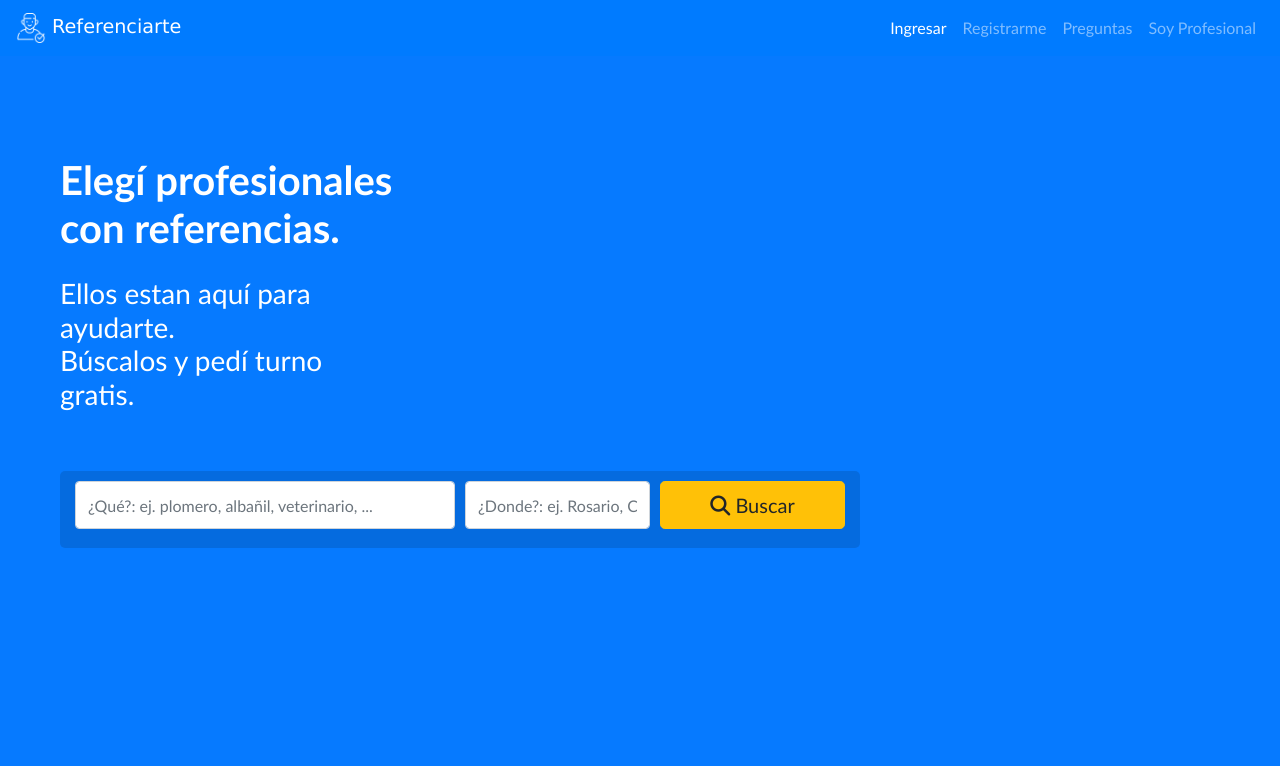
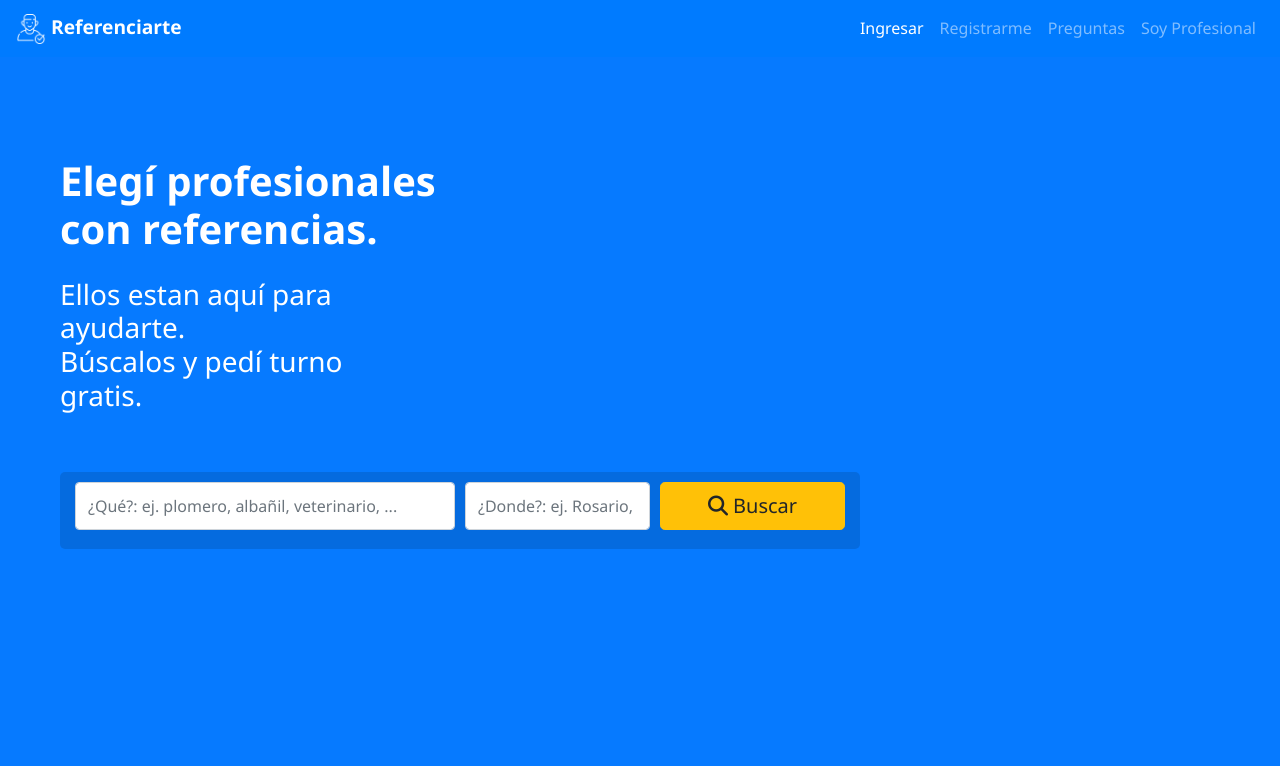
Before and after one commit to damicofj/prototipo_1, a plain HTML site: page index.html in a window 1280 px wide. Shown: the top 766 px of the page. Drawn offline with nearby package versions, Linux system fonts and the light colour scheme.

Commit message:
Add files via upload

```diff
--- a/css/styles.css
+++ b/css/styles.css
@@ -21,8 +21,7 @@ AZUL MIX GRIS: #3a79f0 */
 body {
   background-color: #067aff;
   color: white;
-  font-family: "Trebuchet MS", "Lucida Grande", "Lucida Sans Unicode",
-    "Lucida Sans", Tahoma, sans-serif;
+  font-family: "Segoe UI", "Bitstream Vera Sans", "DejaVu Sans", "Trebuchet MS", Verdana, "Verdana Ref", sans-serif;
   text-align: center;
 }
 /* -webkit-appearance: none !important;
@@ -235,8 +234,9 @@ img[alt="profesionales-mockup"] {
 }
 
 .navbar-brand {
-  font-family: Verdana, Geneva, Tahoma, sans-serif;
+  font-family: "Segoe UI", Candara, "Bitstream Vera Sans", "DejaVu Sans", "Bitstream Vera Sans", "Trebuchet MS", Verdana, "Verdana Ref", sans-serif;
   font-size: 1.2rem;
+  font-weight: bold
 }
 
 .landing_top {
```
